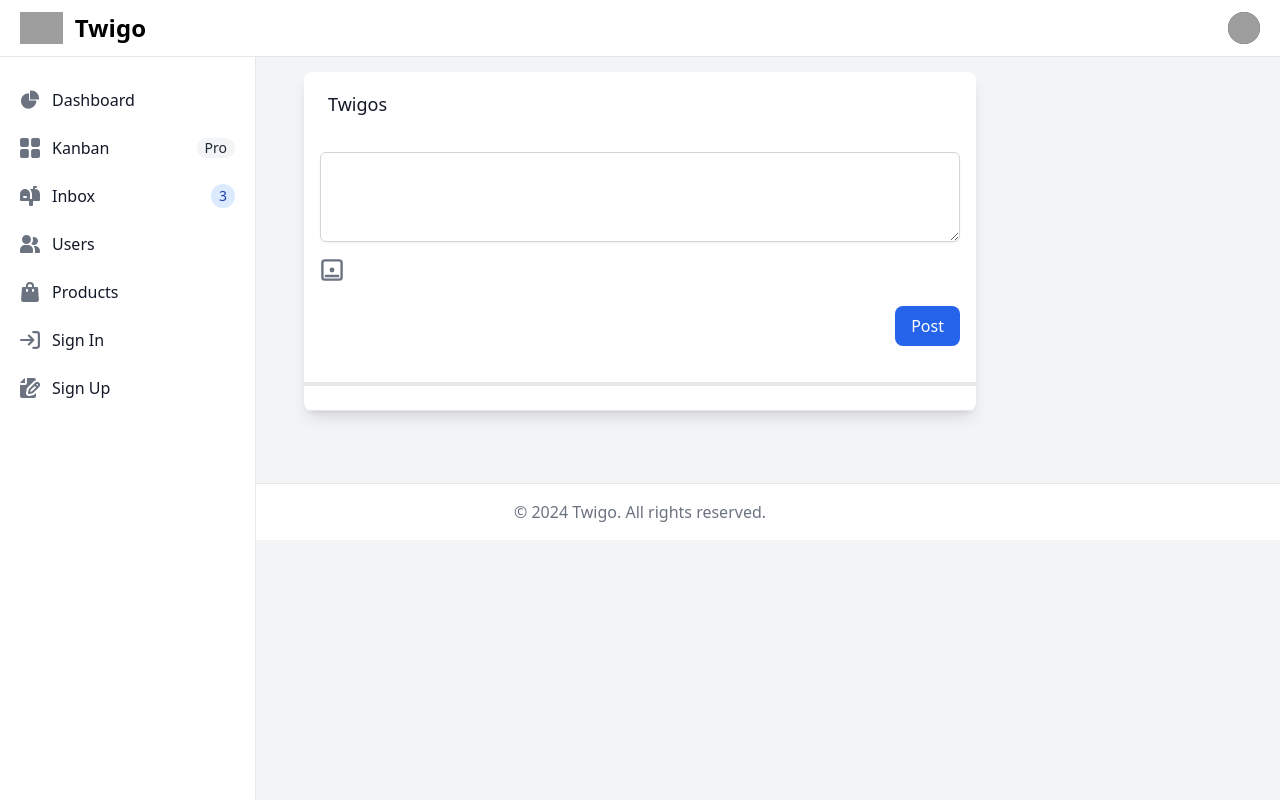
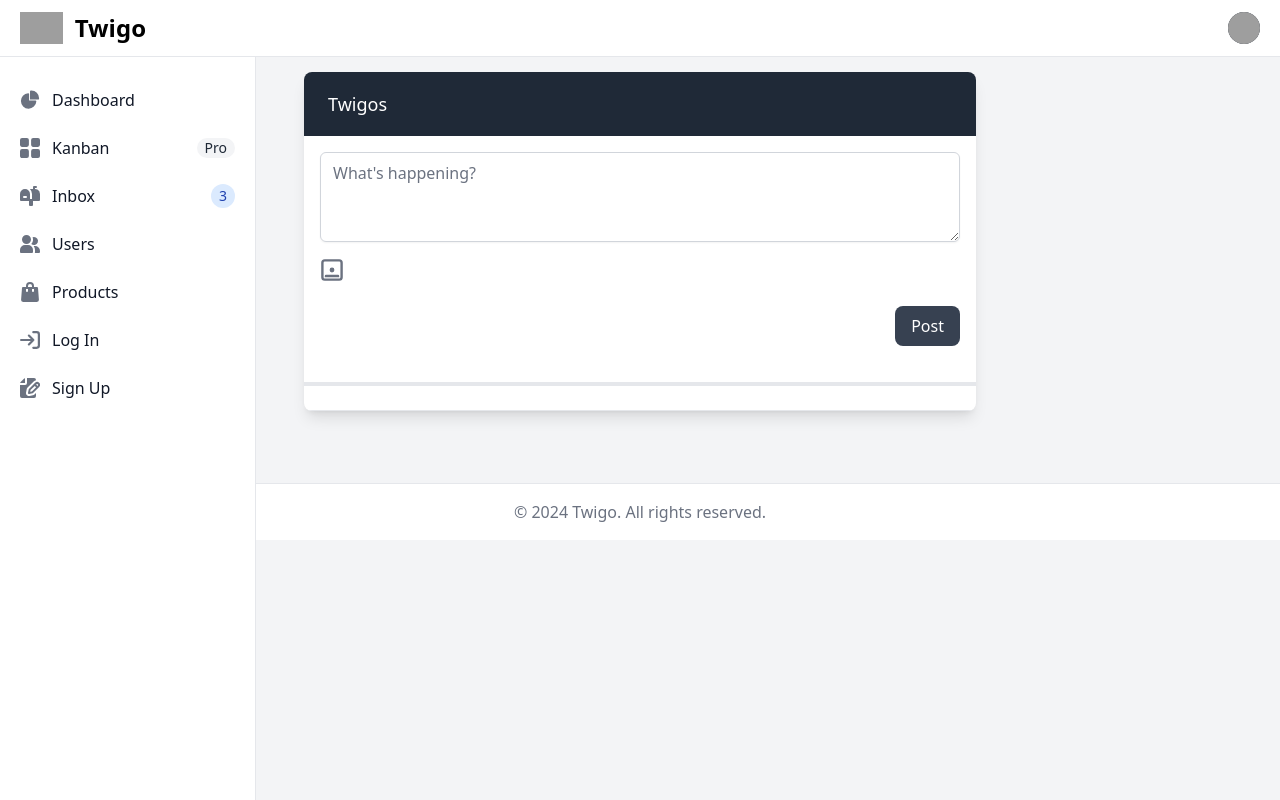
Before and after one commit to mosafdarr/Twigo-Django, a Django app: page /twigo/delete/12/ in a window 1280 px wide. Run offline with Django 5.2, Linux system fonts and the light colour scheme; a user stored in the database is signed in; data comes from the database, SQL or seed files in the repository; some libraries are stand-ins or nearby versions; grey boxes are pictures that could not be loaded.

Commit message:
Beutified home page

```diff
--- a/twigo/templates/twigo/layout.html
+++ b/twigo/templates/twigo/layout.html
@@ -115,11 +115,11 @@
                 </a>
             </li>
             <li>
-                <a href="#" class="flex items-center p-2 text-gray-900 rounded-lg dark:text-white hover:bg-gray-100 dark:hover:bg-gray-700 group">
+                <a href="{% url 'login' %}" class="flex items-center p-2 text-gray-900 rounded-lg dark:text-white hover:bg-gray-100 dark:hover:bg-gray-700 group">
                 <svg class="flex-shrink-0 w-5 h-5 text-gray-500 transition duration-75 dark:text-gray-400 group-hover:text-gray-900 dark:group-hover:text-white" aria-hidden="true" xmlns="http://www.w3.org/2000/svg" fill="none" viewBox="0 0 18 16">
                     <path stroke="currentColor" stroke-linecap="round" stroke-linejoin="round" stroke-width="2" d="M1 8h11m0 0L8 4m4 4-4 4m4-11h3a2 2 0 0 1 2 2v10a2 2 0 0 1-2 2h-3"/>
                 </svg>
-                <span class="flex-1 ms-3 whitespace-nowrap">Sign In</span>
+                <span class="flex-1 ms-3 whitespace-nowrap">Log In</span>
                 </a>
             </li>
             <li>
--- a/twigo/templates/twigo/navbar_base.html
+++ b/twigo/templates/twigo/navbar_base.html
@@ -24,6 +24,10 @@
                     <span class="self-center text-xl font-semibold sm:text-2xl whitespace-nowrap dark:text-white">Twigo</span>
                 </a>
             </div>
+            <div class="flex items-center">
+                <a href="/twigo" class="text-gray-600 dark:text-gray-300 hover:text-gray-900 dark:hover:text-white">Twigos</a>
+            </div>
+        </div>
     </div>
 </nav>
     {% comment %} will add here {% endcomment %}
--- a/twigo/theme/static/css/dist/styles.css
+++ b/twigo/theme/static/css/dist/styles.css
@@ -1270,6 +1275,16 @@
 .bg-white {
   --tw-bg-opacity: 1;
   background-color: rgb(255 255 255 / var(--tw-bg-opacity));
+}
+
+.bg-gray-500 {
+  --tw-bg-opacity: 1;
+  background-color: rgb(107 114 128 / var(--tw-bg-opacity));
+}
+
+.bg-gray-700 {
+  --tw-bg-opacity: 1;
+  background-color: rgb(55 65 81 / var(--tw-bg-opacity));
 }
 
 .bg-opacity-50 {
--- a/twigo/tweet/templates/tweet/index.html
+++ b/twigo/tweet/templates/tweet/index.html
@@ -4,28 +4,28 @@
 {% block twigo %}
 <div class="container mx-auto px-4 py-8 mt-10">
     <div class="max-w-2xl mx-auto bg-white rounded-lg shadow-lg overflow-hidden">
-        <header class="px-4 py-5 sm:px-6">
-            <h3 class="text-lg leading-6 font-medium text-gray-900">Twigos</h3>
+        <header class="px-4 py-5 sm:px-6 bg-gray-800 text-white">
+            <h3 class="text-lg leading-6 font-medium">Twigos</h3>
         </header>
         <div class="container mx-auto px-4 py-3">
             <form method="POST" action="{% url 'create_twigo_post' %}" enctype="multipart/form-data">
                 {% csrf_token %}
                 <div class="mt-0">
-                    <textarea id="content" name="content" rows="3" class="mt-1 block w-full px-3 py-2 border border-gray-300 rounded-md shadow-sm focus:ring focus:ring-blue-200 focus:outline-none"></textarea>
+                    <textarea id="content" name="content" rows="3" class="mt-1 block w-full px-3 py-2 border border-gray-300 rounded-md shadow-sm focus:ring focus:ring-gray-300 focus:outline-none" placeholder="What's happening?"></textarea>
                 </div>
                 <div class="mt-4">
                     <div class="flex items-center">
                         <label for="image" class="cursor-pointer">
                             <svg class="w-6 h-6 text-gray-500 hover:text-gray-700" fill="currentColor" viewBox="0 0 20 20" xmlns="http://www.w3.org/2000/svg">
-                            <path d="M4 3a1 1 0 0 0-1 1v12a1 1 0 0 0 1 1h12a1 1 0 0 0 1-1V4a1 1 0 0 0-1-1H4zm0-2h12a3 3 0 0 1 3 3v12a3 3 0 0 1-3 3H4a3 3 0 0 1-3-3V4a3 3 0 0 1 3-3z"/>
-                            <path d="M8 10a2 2 0 1 1 4 0 2 2 0 0 1-4 0zM4 15a1 1 0 0 1 1-1h10a1 1 0 0 1 1 1v1H4v-1z"/>
-                        </svg>
+                                <path d="M4 3a1 1 0 0 0-1 1v12a1 1 0 0 0 1 1h12a1 1 0 0 0 1-1V4a1 1 0 0 0-1-1H4zm0-2h12a3 3 0 0 1 3 3v12a3 3 0 0 1-3 3H4a3 3 0 0 1-3-3V4a3 3 0 0 1 3-3z"/>
+                                <path d="M8 10a2 2 0 1 1 4 0 2 2 0 0 1-4 0zM4 15a1 1 0 0 1 1-1h10a1 1 0 0 1 1 1v1H4v-1z"/>
+                            </svg>
                         </label>
                         <input type="file" id="image" name="image" class="hidden">
                     </div>
                 </div>
                 <div class="mt-6 flex justify-end">
-                    <button type="submit" class="px-4 py-2 bg-blue-600 text-white rounded-lg hover:bg-blue-700 focus:outline-none focus:ring focus:ring-blue-200">Post</button>
+                    <button type="submit" class="px-4 py-2 bg-gray-700 text-white rounded-lg hover:bg-gray-800 focus:outline-none focus:ring focus:ring-blue-200">Post</button>
                 </div>
             </form>
         </div>
@@ -99,12 +99,12 @@
                             {% endfor %}
                         </div>
                         <div class="mt-4 flex">
-                            <input type="text" class="flex-1 px-3 py-2 border border-gray-300 rounded-lg shadow-sm focus:outline-none focus:ring focus:ring-blue-200" placeholder="Write a comment...">
-                            <button class="ml-2 px-3 py-2 bg-blue-500 text-white rounded-lg shadow-sm hover:bg-blue-600 focus:outline-none focus:ring focus:ring-blue-200">Comment</button>
+                            <input type="text" class="flex-1 px-3 py-2 border border-gray-300 rounded-lg shadow-sm focus:outline-none focus:ring focus:ring-gray-200" placeholder="Write a comment...">
+                            <button class="ml-2 px-3 py-2 bg-gray-700 text-white rounded-lg shadow-sm hover:bg-gray-800 focus:outline-none focus:ring focus:ring-gray-200">Comment</button>
                         </div>
                     </div>
                     <!-- Twigo post Dropdown menu -->
-                        <div id="dropdownDotsHorizontal-{{ twigo_post.id }}" class="z-10 hidden bg-white divide-y divide-gray-100 rounded-lg shadow w-44 dark:bg-gray-700 dark:divide-gray-600">
+                    <div id="dropdownDotsHorizontal-{{ twigo_post.id }}" class="z-10 hidden bg-white divide-y divide-gray-100 rounded-lg shadow w-44 dark:bg-gray-700 dark:divide-gray-600">
                         <ul class="py-2 text-sm text-gray-700 dark:text-gray-200" aria-labelledby="dropdownMenuIconHorizontalButton-{{ twigo_post.id }}">
                             {% if user.is_authenticated and user ==  twigo_post.user %}
                             <li>
```
Also changed, not shown: other parts of twigo/theme/static/css/dist/styles.css (+39 -0 lines), twigo/templates/registration/login.html (+7 -1 lines). Lines whose indentation alone changed are shown as unchanged.
